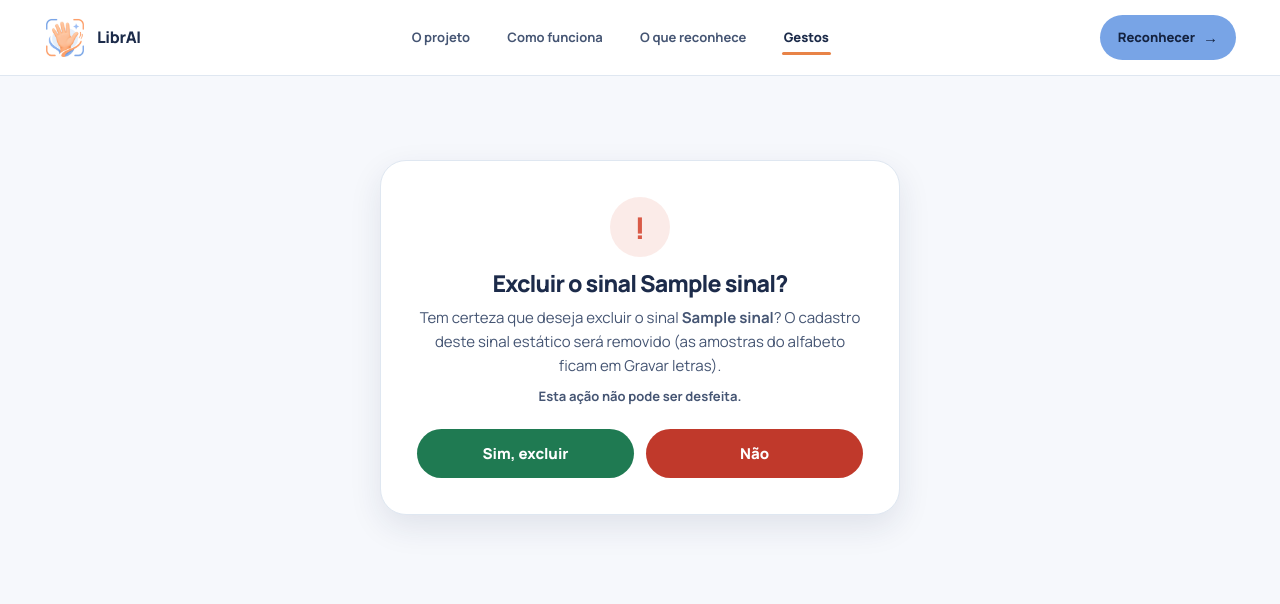
After one commit to VqtorZ/LibrAI, a Django app: page /gestos/1/excluir/ in a window 1280 px wide. The commit adds this page. Shown: the top 604 px of the page. Run offline with Django 5.2, Linux system fonts and the light colour scheme; tables that the repository leaves empty hold one stand-in row (values such as "Sample post").

Commit message:
feat: excluir um sinal inteiro, com confirmacao
Botao Excluir sinal na pagina do sinal abre uma janela: 'Tem certeza
que deseja excluir o sinal J? Voce perdera todas as 26 amostras e o
treinamento dele', com Sim em verde e Nao em vermelho (o foco comeca
no Nao). Sem suporte a janela, o botao leva a uma pagina de
confirmacao equivalente; so o POST exclui.

A exclusao apaga o cadastro, as amostras, os arquivos JSON e a pasta
do sinal, e tira o sinal do modelo treinado sem retreinar os outros
(se era o ultimo, o modelo e apagado). Exemplos negativos tambem saem
do modelo. 232 testes.

Co-Authored-By: Claude Opus 5.5 <noreply@anthropic.com>

```diff
--- a/libras/movimento/amostras.py
+++ b/libras/movimento/amostras.py
@@ -135,6 +135,31 @@ def apagar_amostra(amostra):
     amostra.delete()
 
 
+def apagar_sinal(sinal):
+    """Apaga o sinal inteiro: o cadastro, as amostras e os arquivos delas.
+
+    Devolve quantas amostras foram apagadas. A pasta do sinal em
+    ``dados/amostras_movimento/`` é removida se ficar vazia. (Tirar o
+    sinal do modelo treinado é com ``classificador.remover_do_modelo``.)
+    """
+    amostras = list(sinal.amostras.all())
+    pastas = set()
+    for amostra in amostras:
+        if amostra.arquivo_dados:
+            pastas.add((Path(settings.MEDIA_ROOT) / amostra.arquivo_dados).parent)
+        apagar_amostra(amostra)
+    sinal.delete()
+    raiz = Path(settings.MEDIA_ROOT).resolve()
+    for pasta in pastas:
+        try:
+            pasta = pasta.resolve()
+            if pasta != raiz and pasta.is_relative_to(raiz) and not any(pasta.iterdir()):
+                pasta.rmdir()
+        except OSError:
+            pass
+    return len(amostras)
+
+
 def sinal_de_movimento(sinal):
     """Confere se o sinal aceita gravação de amostras temporais."""
     return sinal.tipo == Sinal.Tipo.MOVIMENTO
--- a/libras/movimento/classificador.py
+++ b/libras/movimento/classificador.py
@@ -296,6 +296,43 @@ def carregar_modelo(caminho=None):
     return modelo
 
 
+def remover_do_modelo(sinal_id, titulo, caminho=None):
+    """Tira um sinal do modelo treinado, sem retreinar os demais.
+
+    Remove a classe (templates, limiar, calibração) ou, se o sinal era
+    um exemplo negativo, as amostras negativas dele. Os outros sinais
+    ficam exatamente como estavam. Se não sobrar nenhuma classe, o
+    arquivo do modelo é apagado. Devolve ``"removido"``,
+    ``"modelo_apagado"`` ou ``None`` (o sinal não estava no modelo).
+    """
+    destino = _caminho(caminho)
+    try:
+        modelo = carregar_modelo(caminho)
+    except ErroTemporal:
+        return None
+    classes = [c for c in modelo["classes"] if modelo["sinal_id"].get(c) == sinal_id]
+
+    def do_sinal(entrada):
+        # Modelos antigos não guardavam o sinal_id dos negativos.
+        if "sinal_id" in entrada:
+            return entrada["sinal_id"] == sinal_id
+        return entrada["sinal"] == titulo
+
+    negativos = [e for e in modelo["negativos"] if not do_sinal(e)]
+    if not classes and len(negativos) == len(modelo["negativos"]):
+        return None
+    modelo["negativos"] = negativos
+    for classe in classes:
+        for chave in ("templates", "amostras_por_classe", "loo", "limiares", "calibracao", "sinal_id"):
+            modelo[chave].pop(classe, None)
+    modelo["classes"] = [c for c in modelo["classes"] if c not in classes]
+    if not modelo["classes"]:
+        destino.unlink(missing_ok=True)
+        return "modelo_apagado"
+    salvar_modelo_atomico(modelo, destino)
+    return "removido"
+
+
 def amostras_no_modelo(modelo):
     """{sinal_id: {ids das amostras}} que o modelo usou no treino."""
     por_sinal = {}
--- a/libras/urls.py
+++ b/libras/urls.py
@@ -23,6 +23,7 @@ urlpatterns = [
     path("gestos/alfabeto/treinar/", views.treinar_alfabeto, name="treinar_alfabeto"),
     path("gestos/<int:sinal_id>/", views.gesto_detalhe, name="gesto_detalhe"),
     path("gestos/<int:sinal_id>/gravar/", views.gesto_gravar, name="gesto_gravar"),
+    path("gestos/<int:sinal_id>/excluir/", views.gesto_excluir, name="gesto_excluir"),
     path(
         "gestos/<int:sinal_id>/gravacao/iniciar/",
         views.gesto_gravacao_iniciar,
--- a/libras/views.py
+++ b/libras/views.py
@@ -17,7 +17,7 @@ from .estatico.treino import treinar as treinar_modelo_alfabeto
 from .forms import SinalForm
 from .models import AmostraMovimento, Sinal
 from .movimento import classificador
-from .movimento.amostras import AmostraInvalida, apagar_amostra
+from .movimento.amostras import AmostraInvalida, apagar_amostra, apagar_sinal
 
 
 def _modelo_de_movimentos():
@@ -346,3 +346,41 @@ def treinar_alfabeto(request):
         "amostras. O reconhecimento ao vivo já usa o modelo novo.",
     )
     return redirect(voltar)
+
+
+# --------------------------------------------------------------------------
+# Excluir um sinal inteiro
+# --------------------------------------------------------------------------
+def gesto_excluir(request, sinal_id):
+    """Exclui o sinal: cadastro, amostras e o que o modelo aprendeu dele.
+
+    GET mostra a confirmação (usada quando o navegador não abre a janela
+    de confirmação da página do sinal); só o POST exclui.
+    """
+    sinal = get_object_or_404(Sinal, pk=sinal_id)
+    if request.method != "POST":
+        return render(
+            request,
+            "libras/gesto_excluir.html",
+            {"sinal": sinal, "total_amostras": sinal.amostras.count()},
+        )
+    titulo = sinal.titulo
+    if sinal.tipo == Sinal.Tipo.MOVIMENTO:
+        try:
+            no_modelo = classificador.remover_do_modelo(sinal.pk, titulo)
+        except OSError as exc:
+            messages.error(request, f"Não foi possível atualizar o modelo, nada foi excluído: {exc}")
+            return redirect("gesto_detalhe", sinal_id=sinal.pk)
+    else:
+        no_modelo = None
+    total = apagar_sinal(sinal)
+    texto = f"Sinal {titulo} excluído"
+    if total:
+        texto += f", com {total} amostra{'s' if total != 1 else ''}"
+    texto += "."
+    if no_modelo == "removido":
+        texto += " O reconhecimento deixou de usá-lo; os outros sinais continuam como estavam."
+    elif no_modelo == "modelo_apagado":
+        texto += " Era o último sinal do modelo de movimentos, que foi apagado."
+    messages.success(request, texto)
+    return redirect("gestos")
--- a/static/css/app.css
+++ b/static/css/app.css
@@ -1481,7 +1481,7 @@ button.secondary-button:disabled {
 
 .sinal-cabecalho {
     display: grid;
-    grid-template-columns: auto 1fr;
+    grid-template-columns: auto 1fr auto;  /* letra · textos · Excluir sinal */
     gap: 24px;
     align-items: center;
     margin-bottom: 28px;
@@ -1879,3 +1879,144 @@ kbd {
         grid-column: 1 / -1;
     }
 }
+
+/* ==========================================================================
+   19. EXCLUIR SINAL (janela de confirmação e página equivalente)
+   Sim em verde e Não em vermelho, como pedido; tons escuros para o texto
+   branco ter contraste.
+   ========================================================================== */
+.botao-excluir {
+    align-self: start;
+    padding: 9px 16px;
+    border: 1.5px solid rgba(217, 90, 71, .45);
+    border-radius: var(--radius-full);
+    color: var(--color-error);
+    font-size: 13px;
+    font-weight: 800;
+    text-decoration: none;
+    transition: background .2s, border-color .2s;
+}
+
+.botao-excluir:hover {
+    background: rgba(217, 90, 71, .08);
+    border-color: var(--color-error);
+}
+
+.excluir-janela {
+    width: min(92vw, 460px);
+    padding: 32px;
+    border: 0;
+    border-radius: var(--radius-lg);
+    background: var(--color-surface);
+    color: var(--color-text);
+    box-shadow: 0 30px 80px rgba(28, 43, 74, .35);
+    text-align: center;
+}
+
+.excluir-janela[open] {
+    animation: excluir-entra .25s cubic-bezier(.2, .8, .2, 1);
+}
+
+.excluir-janela::backdrop {
+    background: rgba(28, 43, 74, .55);
+    -webkit-backdrop-filter: blur(3px);
+    backdrop-filter: blur(3px);
+}
+
+@keyframes excluir-entra {
+    from {
+        opacity: 0;
+        transform: translateY(14px) scale(.96);
+    }
+}
+
+.excluir-cartao {
+    max-width: 520px;
+    margin: 40px auto 0;
+    padding: 36px;
+    border-radius: var(--radius-lg);
+    background: var(--color-surface);
+    border: 1px solid var(--color-border);
+    box-shadow: var(--shadow-md);
+    text-align: center;
+}
+
+.excluir-icone {
+    display: grid;
+    place-items: center;
+    width: 60px;
+    height: 60px;
+    margin: 0 auto 14px;
+    border-radius: 50%;
+    background: rgba(217, 90, 71, .12);
+    color: var(--color-error);
+    font-size: 30px;
+    font-weight: 800;
+}
+
+.excluir-janela h2,
+.excluir-cartao h2 {
+    margin: 0 0 10px;
+    font-size: 1.45rem;
+}
+
+.excluir-janela p,
+.excluir-cartao p {
+    margin: 0 0 8px;
+    color: var(--color-text-secondary);
+    font-size: 15px;
+    line-height: 1.6;
+}
+
+.excluir-aviso {
+    font-size: 13px !important;
+    font-weight: 700;
+}
+
+.excluir-acoes {
+    display: grid;
+    grid-template-columns: 1fr 1fr;
+    gap: 12px;
+    margin-top: 22px;
+}
+
+.botao-sim,
+.botao-nao {
+    display: inline-flex;
+    align-items: center;
+    justify-content: center;
+    padding: 14px 18px;
+    border: 0;
+    border-radius: var(--radius-full);
+    color: #fff;
+    font: 800 15px var(--font-body);
+    text-decoration: none;
+    cursor: pointer;
+    transition: transform .2s, filter .2s;
+}
+
+.botao-sim {
+    background: #1F7A52;
+}
+
+.botao-nao {
+    background: #C0392B;
+}
+
+.botao-sim:hover,
+.botao-nao:hover {
+    transform: translateY(-2px);
+    filter: brightness(1.08);
+}
+
+.botao-sim:focus-visible,
+.botao-nao:focus-visible {
+    outline: 3px solid var(--color-primary);
+    outline-offset: 3px;
+}
+
+@media (max-width:560px) {
+    .botao-excluir {
+        justify-self: start;
+    }
+}
--- /dev/null
+++ b/templates/libras/_confirmar_exclusao.html
@@ -0,0 +1,19 @@
+{% comment %}Texto e botões da confirmação de exclusão de um sinal.
+Usado na janela da página do sinal e na página de confirmação.{% endcomment %}
+<div class="excluir-icone" aria-hidden="true">!</div>
+<h2 id="titulo-excluir">Excluir o sinal {{ sinal.titulo }}?</h2>
+<p>Tem certeza que deseja excluir o sinal <strong>{{ sinal.titulo }}</strong>?
+    {% if sinal.tipo == "MOVIMENTO" %}Você perderá {% if total_amostras %}<strong>todas as {{ total_amostras }}
+        amostra{{ total_amostras|pluralize }}</strong>{% else %}o cadastro{% endif %} e o treinamento dele.
+    {% else %}O cadastro deste sinal estático será removido (as amostras do alfabeto ficam em Gravar letras).{% endif %}
+</p>
+<p class="excluir-aviso">Esta ação não pode ser desfeita.</p>
+<form method="post" action="{% url 'gesto_excluir' sinal.pk %}" class="excluir-acoes">
+    {% csrf_token %}
+    <button type="submit" class="botao-sim">Sim, excluir</button>
+    {% if dentro_da_janela %}
+    <button type="button" class="botao-nao" data-fechar autofocus>Não</button>
+    {% else %}
+    <a class="botao-nao" href="{% url 'gesto_detalhe' sinal.pk %}">Não</a>
+    {% endif %}
+</form>
--- /dev/null
+++ b/templates/libras/gesto_excluir.html
@@ -0,0 +1,21 @@
+{% load static %}
+<!doctype html>
+<html lang="pt-BR">
+
+<head>
+    <meta charset="utf-8">
+    <meta name="viewport" content="width=device-width, initial-scale=1">
+    <title>Excluir {{ sinal.titulo }} — LibrAI</title>
+    <link rel="icon" type="image/png" href="{% static 'img/logo.png' %}">
+    <link rel="stylesheet" href="{% static 'css/app.css' %}?v={{ versao_estaticos }}">
+</head>
+
+<body class="gestos">{% include "libras/_cabecalho.html" %}
+    <main class="section-wrap gestures-page" id="conteudo">
+        <section class="excluir-cartao" aria-labelledby="titulo-excluir">
+            {% include "libras/_confirmar_exclusao.html" %}
+        </section>
+    </main>
+</body>
+
+</html>
```
Also changed, not shown: libras/tests/test_exclusao.py (added, +130 -0 lines), templates/libras/gesto_detalhe.html (+21 -0 lines), .claude/CONTEXTO.md.
